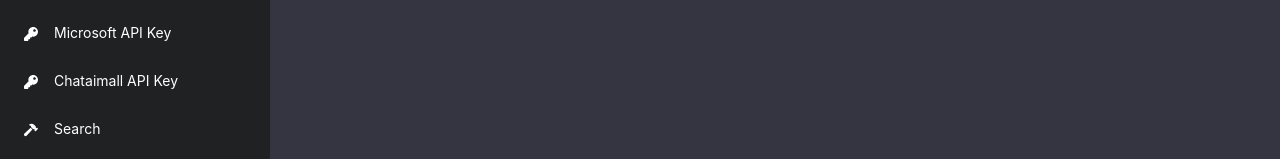
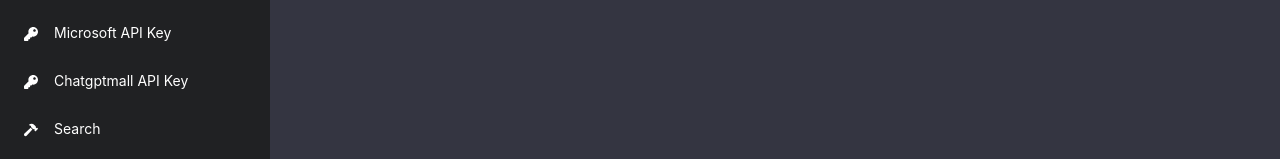
Before and after one commit to sajad126502/WEBCHATGPTMALL, a React (Create React App) app in the folder chatai/: page / in a window 1280 px wide. Shown: the part 638-797 px from the top of the page. Built offline with nearby package versions, Linux system fonts and the light colour scheme.

Commit message:
Completed

```diff
--- a/chatai/src/Components/CenterPanel.jsx
+++ b/chatai/src/Components/CenterPanel.jsx
@@ -51,7 +51,9 @@
           </p>
           <p className="text-small">
             If you don't have an OpenAI API key, you can get one here:{" "}
-            <a target="_blank" href="https://www.chatbotui.com/">openai.com</a>
+            <a target="_blank" href="https://www.chatbotui.com/">
+              openai.com
+            </a>
           </p>
         </div>
       )}
@@ -68,14 +70,14 @@
             {responseInput && !loading ? (
               responseInput
             ) : (
-                <PulseLoader color="#ffffff" size={'4x'}/>
+              <PulseLoader color="#ffffff" size={"4x"} />
             )}
           </span>
         </div>
       )}
       {localStorage.getItem("openAiKey") && (
         <div className={`chatbot-ui ${active ? "active" : ""}`}>
-          {(!loading && responseInput.length < 1) && (
+          {!loading && responseInput.length < 1 && (
             <h2 className="text-center">Chatbot UI</h2>
           )}
           <div className="response d-flex gap-4 text-white">
@@ -83,7 +85,11 @@
               {responseText && <FaRobot></FaRobot>}
             </span>
 
-            <p class="blinking-slash">{displayedText} <span>|</span></p>
+            {displayedText && (
+              <p class="blinking-slash">
+                {displayedText} <span>|</span>
+              </p>
+            )}
           </div>
           <div className="search-bar mt-5">
             <input
--- a/chatai/src/Components/LeftPanel.jsx
+++ b/chatai/src/Components/LeftPanel.jsx
@@ -95,7 +95,7 @@
               <span className="icon">
                 <FaKey></FaKey>
               </span>
-              <span>Chataimall API Key</span>
+              <span>Chatgptmall API Key</span>
             </li>
             <li className="d-flex gap-3 py-2 my-1 list-group-item border-0 rounded-3">
               <span className="icon">
--- a/chatai/src/context/contextApi.js
+++ b/chatai/src/context/contextApi.js
@@ -25,7 +25,7 @@
      await axios.post(BaseUrl + "text_to_text/", body, config)
      .then((res) => {
         console.log(res.data.response)
-        setresponseText(responseText.length > 0 ? responseText + "\n" + "\n" + "\n" + res.data.response : res.data.response)
+        setresponseText(res.data.response)
         setresponseInput(res.data.input)
         setLoading(false)
      })
```
